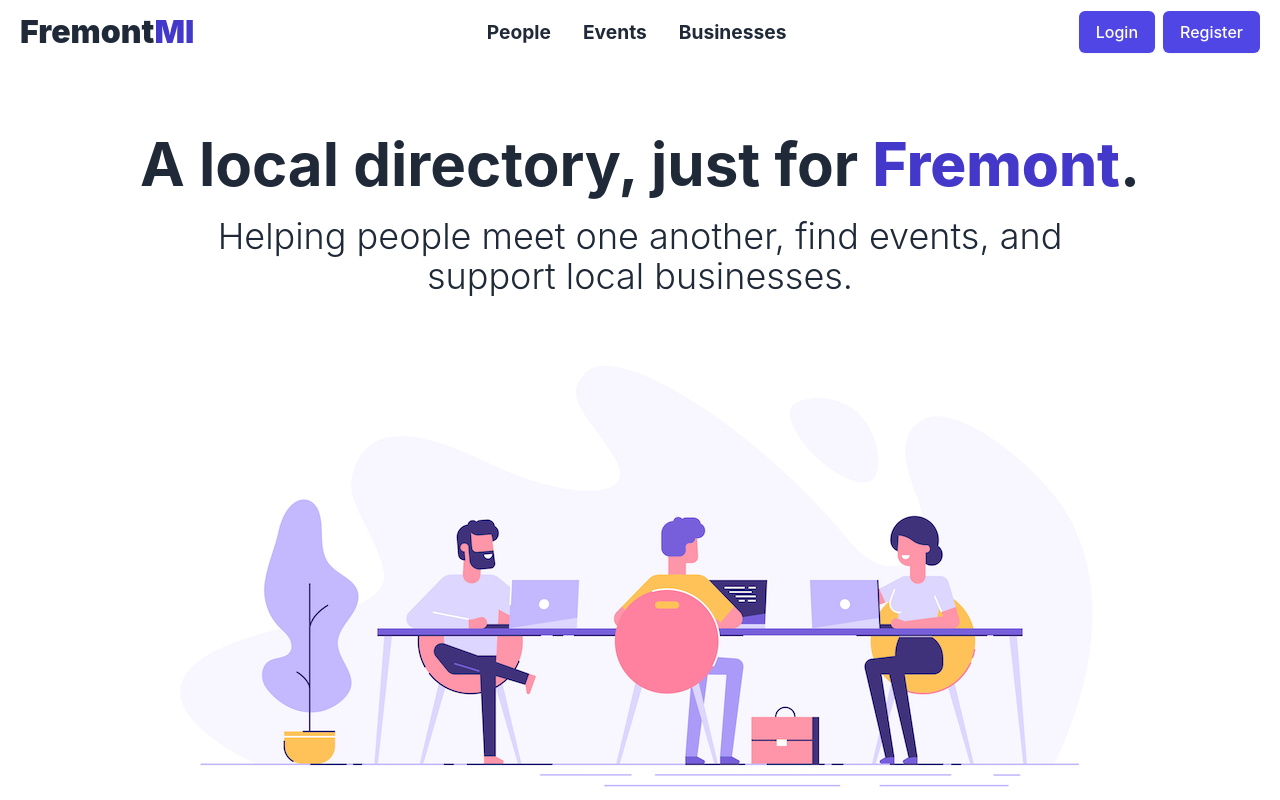
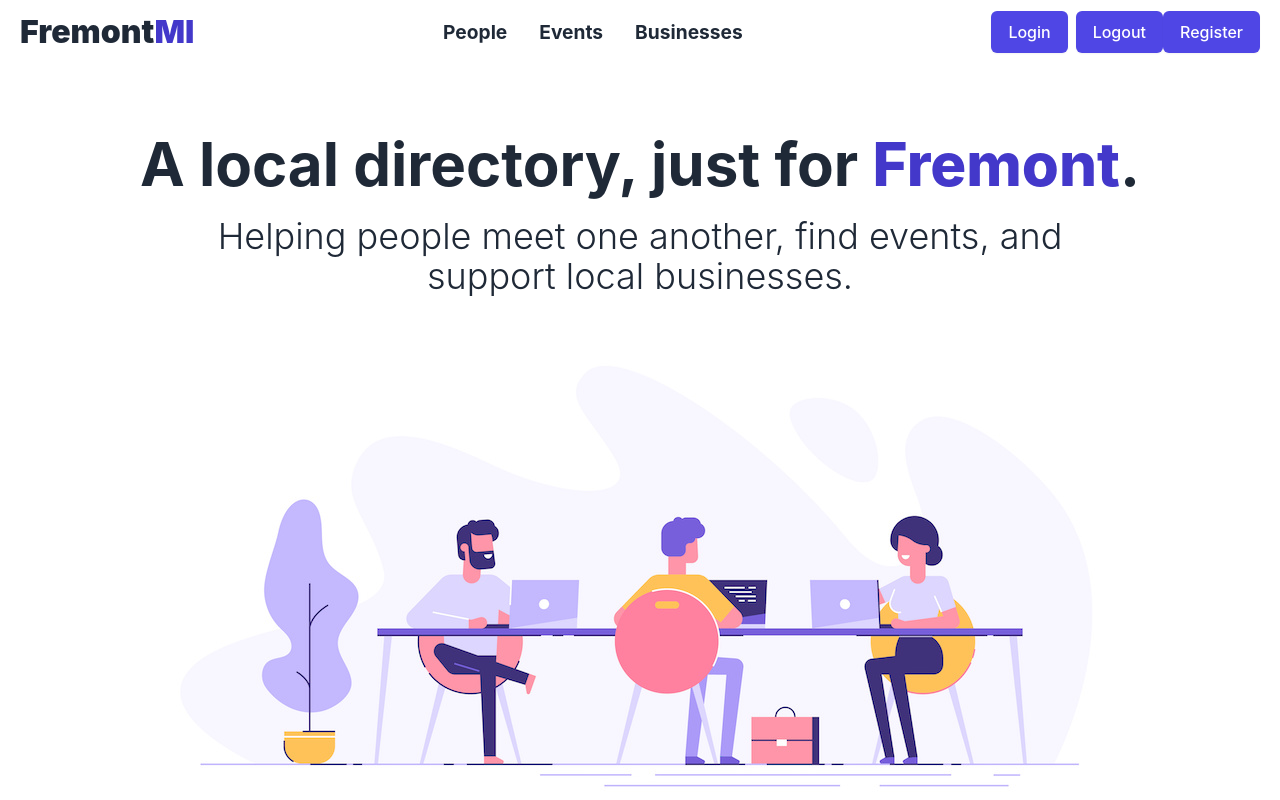
Before and after one commit to paulpladziewicz/client-fremont-mi, a Next.js app: page / in a window 1280 px wide. Shown: the top 800 px of the page. Built offline with nearby package versions, Linux system fonts and the light colour scheme; no server answers; a web font is replaced by a local one.

Commit message:
updated cognito routes

```diff
--- a/components/Navbar.tsx
+++ b/components/Navbar.tsx
@@ -4,34 +4,16 @@ import Link from 'next/link';
 import { useRouter } from 'next/router';
 import { logout } from 'redux-toolkit/features/userSlice';
 import { useAppDispatch, useAppSelector } from 'redux-toolkit/hooks';
+import {COGNITO_AUTH_URLS} from "../constants/apiRoutes";
+import {useEffect, useState} from "react";
+import getCognitoURL from "../utils/getCognitoURL";
 
 export const Navbar: React.FC = () => {
-  const dispatch = useAppDispatch();
-  const router = useRouter();
-  const { isLoggedIn } = useAppSelector((state) => state.user);
+    const [hostname, setHostname] = useState('localhost');
 
-  const handleLogout = async () => {
-    await dispatch(logout());
-    localStorage.removeItem('token');
-    await router.push('/');
-  };
-  const renderAuthButtons = () => {
-    if (isLoggedIn) {
-      return (
-        <>
-          <ButtonLink href='/dashboard' text='Dashboard' className='mr-2' />
-          <Button onClick={handleLogout} text='Logout' />
-        </>
-      );
-    } else {
-      return (
-        <>
-          <ButtonLink href='https://fremontmi.auth.us-east-2.amazoncognito.com/oauth2/authorize?client_id=3r2olb3kdl0k5jcsg4jo57kfr3&response_type=code&scope=email+openid+phone&redirect_uri=https%3A%2F%2Ffremontmi.com%2Fdashboard' text='Login' className='mr-2' />
-          <ButtonLink href='https://fremontmi.auth.us-east-2.amazoncognito.com/signup?client_id=3r2olb3kdl0k5jcsg4jo57kfr3&response_type=code&scope=email+openid+phone&redirect_uri=https%3A%2F%2Ffremontmi.com%2Fdashboard' text='Register' />
-        </>
-      );
-    }
-  };
+    useEffect(() => {
+       setHostname(window.location.hostname);
+    }, [])
 
   return (
     <nav className={styles.nav}>
@@ -57,7 +39,11 @@ export const Navbar: React.FC = () => {
           </a>
         </Link>
       </ul>
-      <ul>{renderAuthButtons()}</ul>
+      <ul>
+          <ButtonLink href={getCognitoURL(hostname).login} text='Login' className='mr-2' />
+          <ButtonLink href={getCognitoURL(hostname).logout} text='Logout' />
+          <ButtonLink href={getCognitoURL(hostname).register} text='Register' />
+      </ul>
     </nav>
   );
 };
--- a/constants/apiRoutes.ts
+++ b/constants/apiRoutes.ts
@@ -1,14 +1,8 @@
-const BASE_URL = 'http://localhost:4000';
+import getCognitoURL from "../utils/getCognitoURL";
+const API_BASE_URLS: {[key: string]: string} = {
+  'localhost': 'https://5hc3ya79b7.execute-api.us-east-2.amazonaws.com/Dev'
+}
 
-export const API_ROUTES = {
-  USER: BASE_URL + '/user',
-  // LOGIN: '/api/login',
-  // LOGOUT: '/api/logout',
-  // REGISTER: '/api/register',
-  // PUBLISH: 'api/people/publish',
-  PEOPLE: BASE_URL + '/profile',
-  PROFILE_IMAGE: BASE_URL + '/profile/image',
-  // FORGOT_PASSWORD: '/api/forgot-password',
-  // RESET_PASSWORD: '/api/reset-password',
-  // EMAIL_VERIFICATION: '/api/email/verification-notification'
-};
+const API_BASE_URL = API_BASE_URLS[getCognitoURL()];
+
+export const API_ROUTES = {};
--- /dev/null
+++ b/utils/getCognitoURL.ts
@@ -0,0 +1,23 @@
+const COGNITO_CLIENT_IDS: {[key: string]: string} = {
+    'localhost': '5178lcjm4qujk829oag8mhp0ad',
+    'sit': 'add-later',
+    'www.fremontmi.com': '3r2olb3kdl0k5jcsg4jo57kfr3'
+}
+const COGNITO_REDIRECT_URIS: {[key: string]: object} = {
+    'localhost': {
+        HOME: 'http%3A%2F%2Flocalhost:3000',
+        DASHBOARD: 'http%3A%2F%2Flocalhost:3000%2Fdashboard'
+    },
+    'sit': 'add-later',
+    'www.fremontmi.com': '3r2olb3kdl0k5jcsg4jo57kfr3'
+}
+
+const getCognitoURL = (hostname: string): object => {
+    return {
+        login: `https://fremontmi.auth.us-east-2.amazoncognito.com/oauth2/authorize?client_id=${COGNITO_CLIENT_IDS[hostname]}&response_type=code&scope=email+openid+phone&redirect_uri=${COGNITO_REDIRECT_URIS[hostname]?.DASHBOARD}`,
+        register: `https://fremontmi.auth.us-east-2.amazoncognito.com/signup?client_id=${COGNITO_CLIENT_IDS[hostname]}&response_type=code&scope=email+openid+phone&redirect_uri=${COGNITO_REDIRECT_URIS[hostname]?.DASHBOARD}`,
+        logout: `https://fremontmi.auth.us-east-2.amazoncognito.com/logout?client_id=${COGNITO_CLIENT_IDS[hostname]}&logout_uri=${COGNITO_REDIRECT_URIS[hostname]?.HOME}`
+    };
+}
+
+export default getCognitoURL;
```
